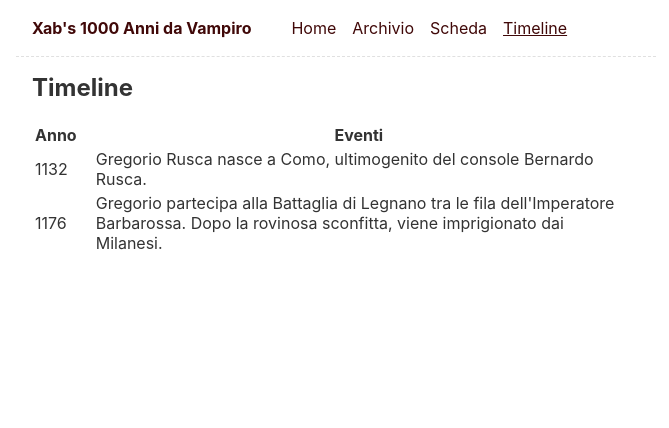
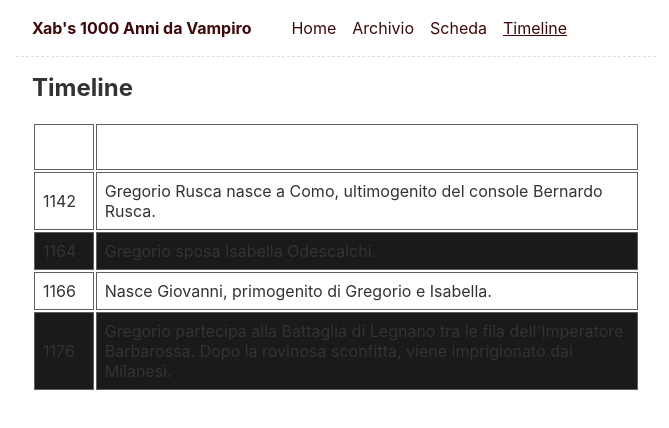
Before and after one commit to andreacorinti/1000-anni-da-vampiro, an Eleventy site: page content/timeline.njk in a window 1280 px wide. Shown: the whole page, without its empty margins (304-973 px from the left). Built offline with nearby package versions, Linux system fonts and the light colour scheme; Eleventy itself is replaced by a stand-in of ours; files that its build step writes are made by us from their sources.

Commit message:
update vari

```diff
--- a/content/scheda/index.md
+++ b/content/scheda/index.md
@@ -10,7 +10,7 @@ eleventyNavigation:
 ## Ricordi
 
 ### I Ricordo
-* Sono Gregorio Rusca da Como, cavaliere dell'Imperatore Barbarossa. Dopo la sconfitta a Legnano, mi trovo prigioniero dei milanesi nel carcere di Malastalla.
+* ☐ Sono Gregorio Rusca da Como, cavaliere dell'Imperatore Barbarossa. Dopo la sconfitta a Legnano, mi trovo prigioniero dei milanesi nel carcere di Malastalla.
 
 ### II Ricordo
 ### III Ricordo
@@ -19,15 +19,18 @@ eleventyNavigation:
 
 ## Abilità
 
-* Sono addestrato nel combattimento cavalleresco
+* ☐ Sono addestrato nel combattimento cavalleresco
+* ☐ Conosco la retorica e posso sostenere discussioni in latino, italiano e francese
 
 
 ## Risorse
 
+* **Villa**:
+
 ## Personaggi
 
-* **Isabella Odescalchi in Rusca**: mia moglie
-* **Giovanni Rusca**: mio figlio
+* **Isabella Odescalchi in Rusca**: mia moglie. Nonostante il nostro sia stato un matrimonio combinato, ma le voglio molto bene.
+* **Giovanni Rusca**: mio figlio, nato nel 1
 * **Bernardo Rusca**: mio padre, podestà di Como
 
 ## Immortale
@@ -35,3 +38,5 @@ eleventyNavigation:
 ## Marchi
 
 ## Diario
+
+☒
--- a/content/timeline.njk
+++ b/content/timeline.njk
@@ -16,8 +16,16 @@ eleventyNavigation:
 		</thead>
 		<tbody>
 			<tr>
-				<td>1132</td>
+				<td>1142</td>
 				<td>Gregorio Rusca nasce a Como, ultimogenito del console Bernardo Rusca.</td>
+			</tr>
+			<tr>
+				<td>1164</td>
+				<td>Gregorio sposa Isabella Odescalchi.</td>
+			</tr>
+			<tr>
+				<td>1166</td>
+				<td>Nasce Giovanni, primogenito di Gregorio e Isabella.</td>
 			</tr>
 			<tr>
 				<td>1176</td>
--- a/public/css/index.css
+++ b/public/css/index.css
@@ -268,3 +268,32 @@ a[href].header-anchor:focus,
 h2 + .header-anchor {
 	font-size: 1.5em;
 }
+
+/* Tabelle */
+
+#timeline {
+	border-collapse: collapse;
+	width: 100%;
+  }
+
+  #timeline td,
+  #timeline th {
+	border: 1px solid rgb(95, 95, 95);
+	padding: 8px;
+  }
+
+  #timeline tr:nth-child(even) {
+	background-color: #1a1a1a;
+  }
+
+  #timeline tr:hover {
+	background-color: black;
+  }
+
+  #timeline th {
+	padding-top: 12px;
+	padding-bottom: 12px;
+	text-align: left;
+	background-color: var(--rosso2);
+	color: white;
+  }
```
